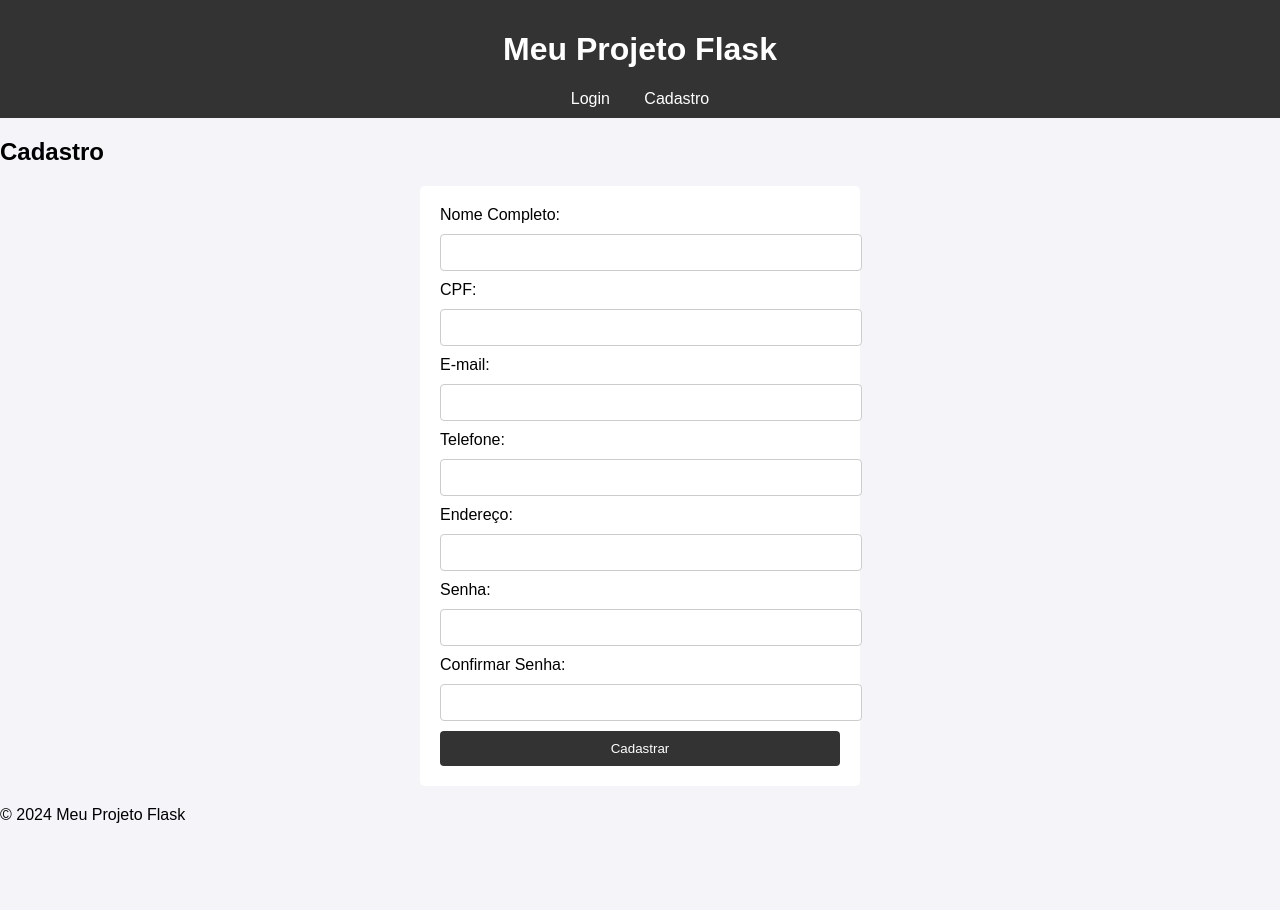
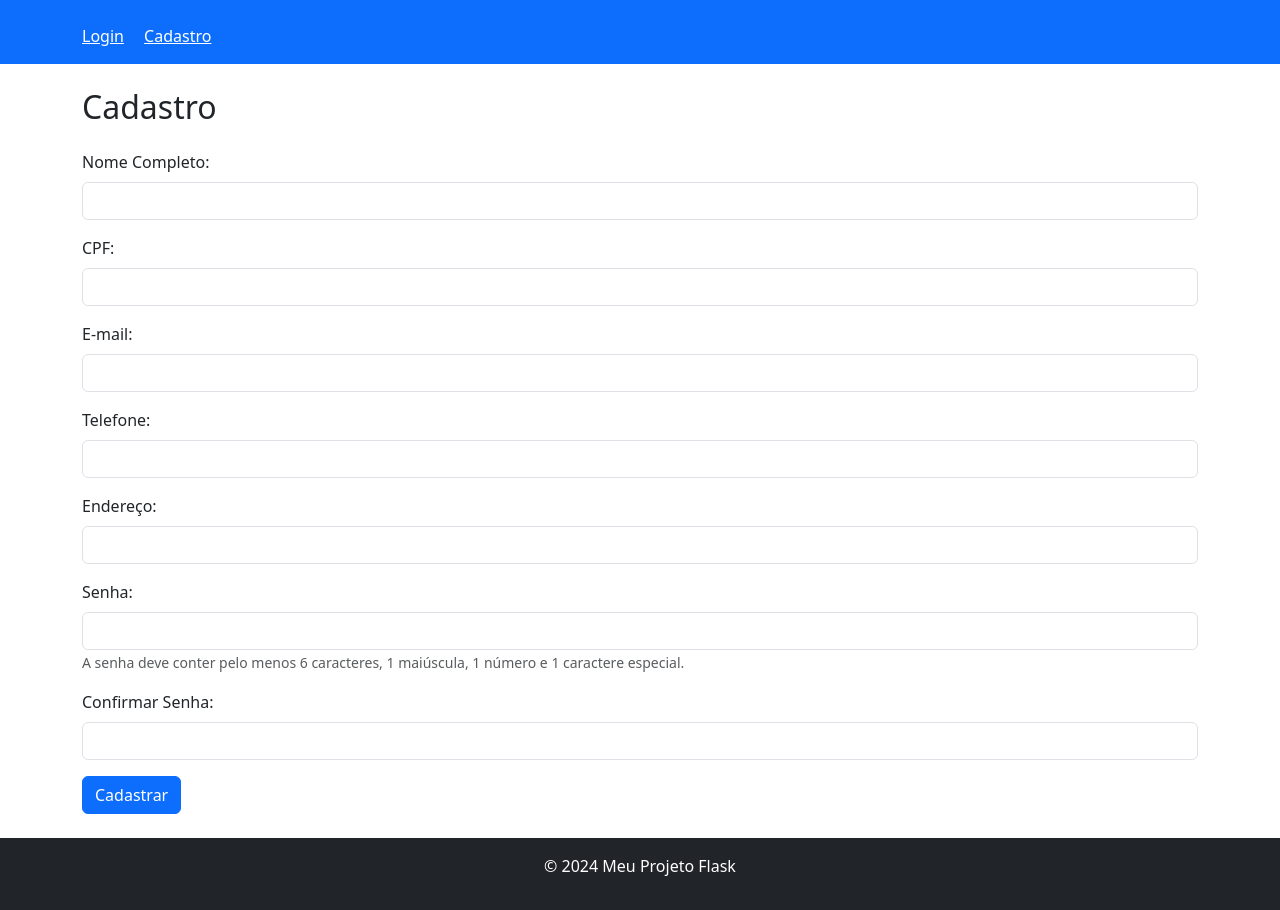
Before and after one commit to gabriellramos03/login_atv, a Flask app: page /register in a window 1280 px wide. Before the commit the page ends 823 px from the top, so only its background shows below. Run offline with Flask 3, Linux system fonts and the light colour scheme.

Commit message:
adicionando botstrap

```diff
--- a/app.py
+++ b/app.py
@@ -1,6 +1,20 @@
+import re
 from flask import Flask, render_template, request, redirect, url_for
 
 app = Flask(__name__)
+
+# Função para validar a senha
+def validar_senha(senha):
+    # Expressão regular para validar a senha
+    if len(senha) < 6:
+        return False, "A senha deve ter pelo menos 6 caracteres."
+    if not re.search(r'[A-Z]', senha):  # Verifica se tem pelo menos uma letra maiúscula
+        return False, "A senha deve conter pelo menos uma letra maiúscula."
+    if not re.search(r'[0-9]', senha):  # Verifica se tem pelo menos um número
+        return False, "A senha deve conter pelo menos um número."
+    if not re.search(r'[\W_]', senha):  # Verifica se tem pelo menos um caractere especial
+        return False, "A senha deve conter pelo menos um caractere especial."
+    return True, ""
 
 # Página inicial (Login)
 @app.route('/')
@@ -19,8 +33,14 @@ def register():
         senha = request.form['senha']
         confirmacao_senha = request.form['confirmacao_senha']
 
+        # Verifica se as senhas coincidem
         if senha != confirmacao_senha:
             return "<script>alert('Senhas não coincidem!');window.history.back();</script>"
+
+        # Valida a senha
+        is_valid, message = validar_senha(senha)
+        if not is_valid:
+            return f"<script>alert('{message}');window.history.back();</script>"
 
         # Aqui você pode adicionar lógica para salvar os dados no banco de dados ou outra lógica.
         return redirect(url_for('login'))
--- a/templates/layout.html
+++ b/templates/layout.html
@@ -4,21 +4,26 @@
     <meta charset="UTF-8">
     <meta name="viewport" content="width=device-width, initial-scale=1.0">
     <title>Login Project</title>
-    <link rel="stylesheet" href="{{ url_for('static', filename='css/style.css') }}">
-    <script src="{{ url_for('static', filename='js/script.js') }}"></script>
+    <!-- CDN do Bootstrap -->
+    <link href="https://cdn.jsdelivr.net/npm/bootstrap@5.3.3/dist/css/bootstrap.min.css" rel="stylesheet">
+    <script src="https://cdn.jsdelivr.net/npm/bootstrap@5.3.3/dist/js/bootstrap.bundle.min.js"></script>
 </head>
 <body>
-    <header>
-        <h1>Meu Projeto Flask</h1>
-        <nav>
-            <a href="{{ url_for('login') }}">Login</a>
-            <a href="{{ url_for('register') }}">Cadastro</a>
-        </nav>
+    <header class="bg-primary text-white py-3">
+        <div class="container">
+            <h1></h1>
+            <nav>
+                <a href="{{ url_for('login') }}" class="text-white me-3">Login</a>
+                <a href="{{ url_for('register') }}" class="text-white">Cadastro</a>
+            </nav>
+        </div>
     </header>
     <main>
-        {% block content %}{% endblock %}
+        <div class="container py-4">
+            {% block content %}{% endblock %}
+        </div>
     </main>
-    <footer>
+    <footer class="bg-dark text-white text-center py-3">
         <p>© 2024 Meu Projeto Flask</p>
     </footer>
 </body>
--- a/templates/register.html
+++ b/templates/register.html
@@ -1,29 +1,44 @@
 {% extends 'layout.html' %}
 
 {% block content %}
-    <h2>Cadastro</h2>
+    <h2 class="mb-4">Cadastro</h2>
     <form method="POST">
-        <label for="nome">Nome Completo:</label>
-        <input type="text" id="nome" name="nome" required>
+        <div class="mb-3">
+            <label for="nome" class="form-label">Nome Completo:</label>
+            <input type="text" id="nome" name="nome" class="form-control" required>
+        </div>
 
-        <label for="cpf">CPF:</label>
-        <input type="text" id="cpf" name="cpf" required>
+        <div class="mb-3">
+            <label for="cpf" class="form-label">CPF:</label>
+            <input type="text" id="cpf" name="cpf" class="form-control" required>
+        </div>
 
-        <label for="email">E-mail:</label>
-        <input type="email" id="email" name="email" required>
+        <div class="mb-3">
+            <label for="email" class="form-label">E-mail:</label>
+            <input type="email" id="email" name="email" class="form-control" required>
+        </div>
 
-        <label for="telefone">Telefone:</label>
-        <input type="text" id="telefone" name="telefone" required>
+        <div class="mb-3">
+            <label for="telefone" class="form-label">Telefone:</label>
+            <input type="text" id="telefone" name="telefone" class="form-control" required>
+        </div>
 
-        <label for="endereco">Endereço:</label>
-        <input type="text" id="endereco" name="endereco" required>
+        <div class="mb-3">
+            <label for="endereco" class="form-label">Endereço:</label>
+            <input type="text" id="endereco" name="endereco" class="form-control" required>
+        </div>
 
-        <label for="senha">Senha:</label>
-        <input type="password" id="senha" name="senha" required>
+        <div class="mb-3">
+            <label for="senha" class="form-label">Senha:</label>
+            <input type="password" id="senha" name="senha" class="form-control" required>
+            <small class="form-text text-muted">A senha deve conter pelo menos 6 caracteres, 1 maiúscula, 1 número e 1 caractere especial.</small>
+        </div>
 
-        <label for="confirmacao_senha">Confirmar Senha:</label>
-        <input type="password" id="confirmacao_senha" name="confirmacao_senha" required>
+        <div class="mb-3">
+            <label for="confirmacao_senha" class="form-label">Confirmar Senha:</label>
+            <input type="password" id="confirmacao_senha" name="confirmacao_senha" class="form-control" required>
+        </div>
 
-        <button type="submit">Cadastrar</button>
+        <button type="submit" class="btn btn-primary">Cadastrar</button>
     </form>
 {% endblock %}
```
Also changed, not shown: templates/login.html (+10 -7 lines), templates/home.html (deleted).
